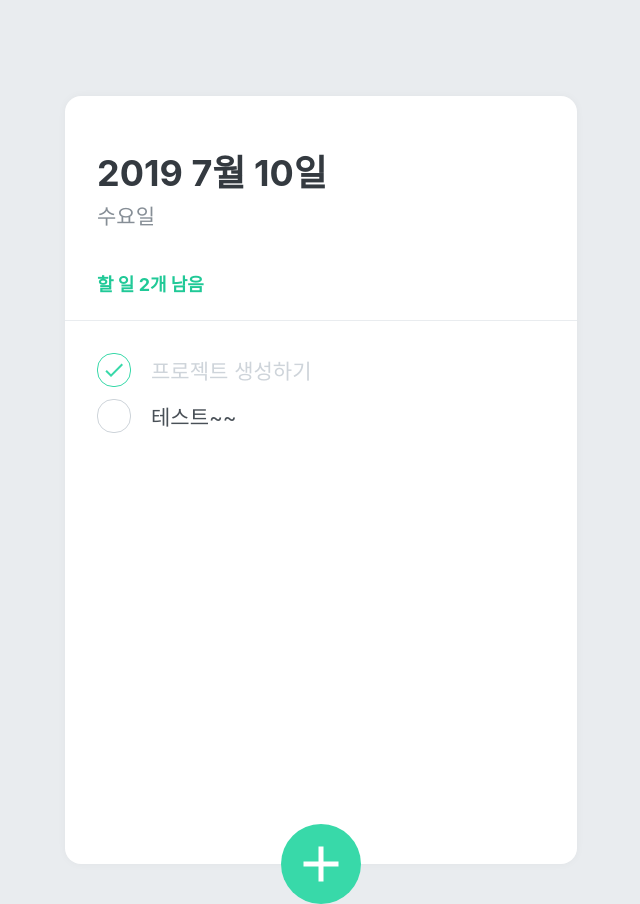
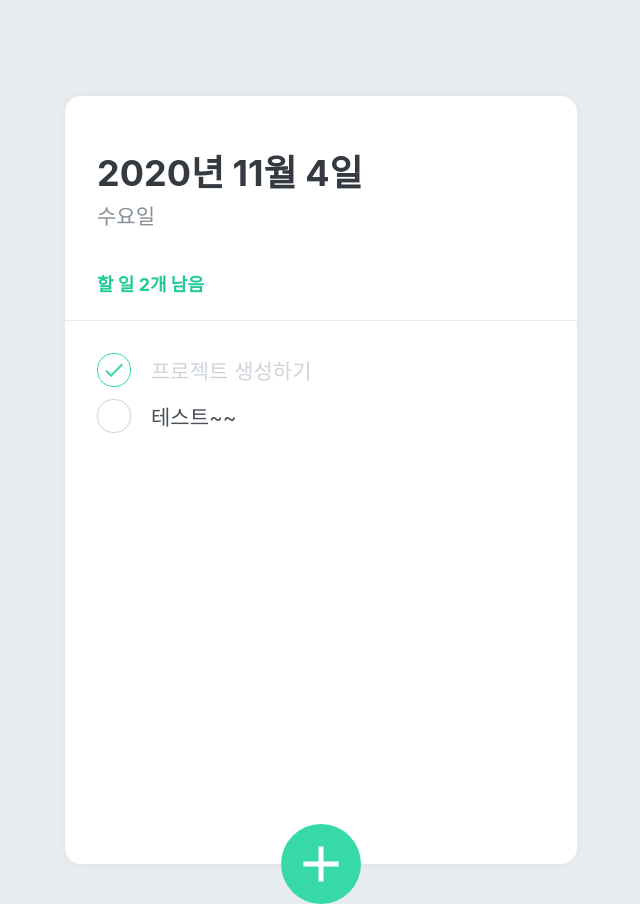
Before and after one commit to godjoy/todolist, a React (Create React App) app: page / in a window 1280 px wide. Shown: the whole page, without its empty margins (319-959 px from the left). Built offline with nearby package versions, Linux system fonts and the light colour scheme.

Commit message:
TodoHead 완성

```diff
--- a/src/App.js
+++ b/src/App.js
@@ -4,6 +4,7 @@
 import TodoHead from './components/TodoHead'
 import TodoList from './components/TodoList'
 import TodoCreate from './components/TodoCreate'
+import { TodoProvider } from './TodoContext'
 
 const GlobalStyle = createGlobalStyle`
   body {
@@ -13,14 +14,14 @@
 
   function App() {
     return (
-      <>
+      <TodoProvider>
         <GlobalStyle />
         <TodoTemplate>
           <TodoHead/>
           <TodoList/>
           <TodoCreate/>
         </TodoTemplate>
-      </>
+      </TodoProvider>
     )
   }
 export default App;
--- a/src/components/TodoHead.js
+++ b/src/components/TodoHead.js
@@ -1,5 +1,6 @@
 import React from 'react'
 import styled from 'styled-components'
+import { useTodoState } from '../TodoContext'
 
 const TodoHeadBlock = styled.div`
     padding-top: 48px;
@@ -27,14 +28,23 @@
 `;
 
 function TodoHead() {
+    const todos = useTodoState();
+    const undoneTasks = todos.filter(todo => !todo.done)
+
+    const today = new Date()
+    const dateString = today.toLocaleDateString('ko-KR', {
+        year: 'numeric',
+        month: 'long',
+        day: 'numeric'
+    });
+    const dayName = today.toLocaleDateString('ko-KR', { weekday: 'long' })
+
     return (
-        <>
-            <TodoHeadBlock>
-            <h1>2019 7월 10일</h1>
-            <div className="day">수요일</div>
-            <div className="tasks-left">할 일 2개 남음</div>
-            </TodoHeadBlock>
-        </>
+        <TodoHeadBlock>
+        <h1>{dateString}</h1>
+        <div className="day">{dayName}</div>
+        <div className="tasks-left">할 일 {undoneTasks.length}개 남음</div>
+        </TodoHeadBlock>
     )
 }
 
```
